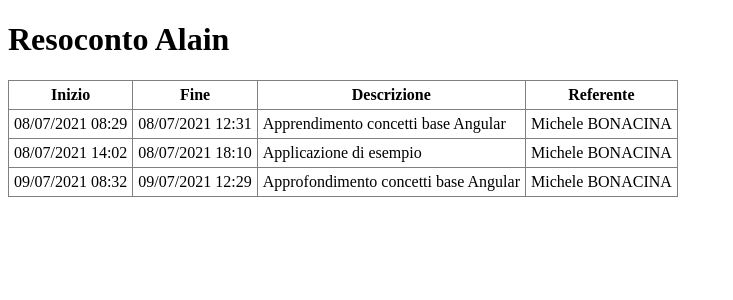
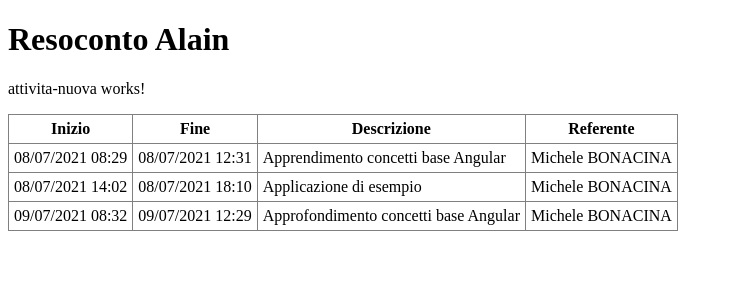
Before and after one commit to Smallpeeps/Prove, an Angular app: page / in a window 1280 px wide. Shown: the top 300 px of the page, without its empty margins (0-733 px from the left). Built offline with nearby package versions, Linux system fonts and the light colour scheme.

Commit message:
inserito component nel template

```diff
--- a/src/app/app.component.html
+++ b/src/app/app.component.html
@@ -1,4 +1,7 @@
 <h1>{{ title }}</h1>
+<div>
+  <app-attivita-nuova></app-attivita-nuova>
+</div>
 <div>
   <app-attivita-elenco></app-attivita-elenco>
 </div>
```
